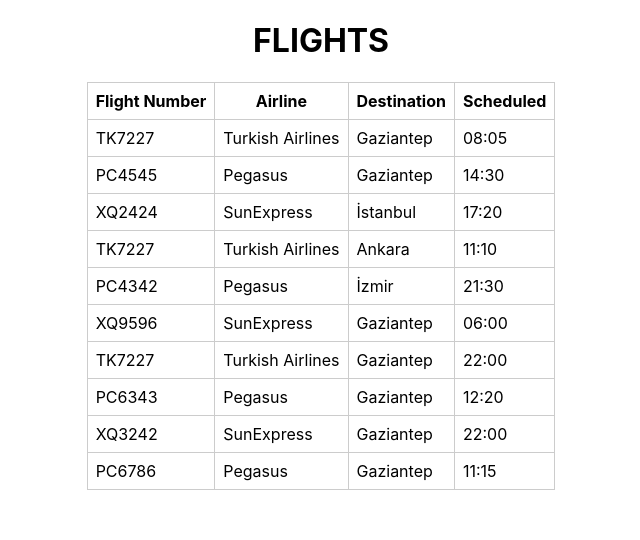
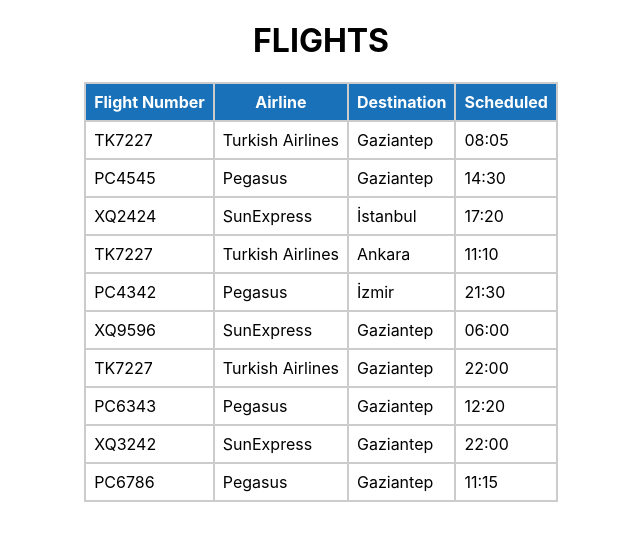
Before and after one commit to sergenuygur/my-flight-app, a React (Create React App) app: page / in a window 1280 px wide. Shown: the top 540 px of the page, without its empty margins (319-959 px from the left). Built offline with nearby package versions, Linux system fonts and the light colour scheme.

Commit message:
add style for table head

```diff
--- a/src/views/FlightManagement/index.js
+++ b/src/views/FlightManagement/index.js
@@ -317,6 +317,8 @@ document.addEventListener("DOMContentLoaded", () => {
   });
 });
 
+const TAV_COLOR = "#1871B9";
+
 const style = {
   icon: {
     paddingLeft: 4,
@@ -326,6 +328,10 @@ const style = {
   number: {
     fontSize: 13,
     paddingLeft: 2,
+  },
+  tableHead: {
+    backgroundColor: TAV_COLOR,
+    color: "white",
   },
 };
 
@@ -441,6 +447,7 @@ export default function FlightManagement() {
               {columns?.length > 0 &&
                 columns.map((item) => (
                   <th
+                    style={style.tableHead}
                     key={item.id}
                     onClick={() => onSelectedColumns(item)}
                     onDoubleClick={() => {
--- a/src/views/FlightManagement/style.css
+++ b/src/views/FlightManagement/style.css
@@ -1,10 +1,10 @@
 .table {
-  border: 1px solid #ccc;
+  border: 2px solid #ccc;
   border-collapse: collapse;
 }
 .table th,
 .table td {
-  border: 1px solid #ccc;
+  border: 2px solid #ccc;
 }
 .table th,
 .table td {
@@ -30,14 +30,11 @@
 .clone-table th,
 .clone-table td {
   border: 1px solid #ccc;
-  border-left: none;
-  border-top: none;
   padding: 0.5rem;
 }
 .dragging {
   background: #fff;
-  border-left: 1px solid #ccc;
-  border-top: 1px solid #ccc;
+  border: 3px solid #ccc;
   z-index: 999;
 }
 .container {
```
Also changed, not shown: src/assets/icons/arrowDownward.svg, src/assets/icons/arrowUpward.svg.
